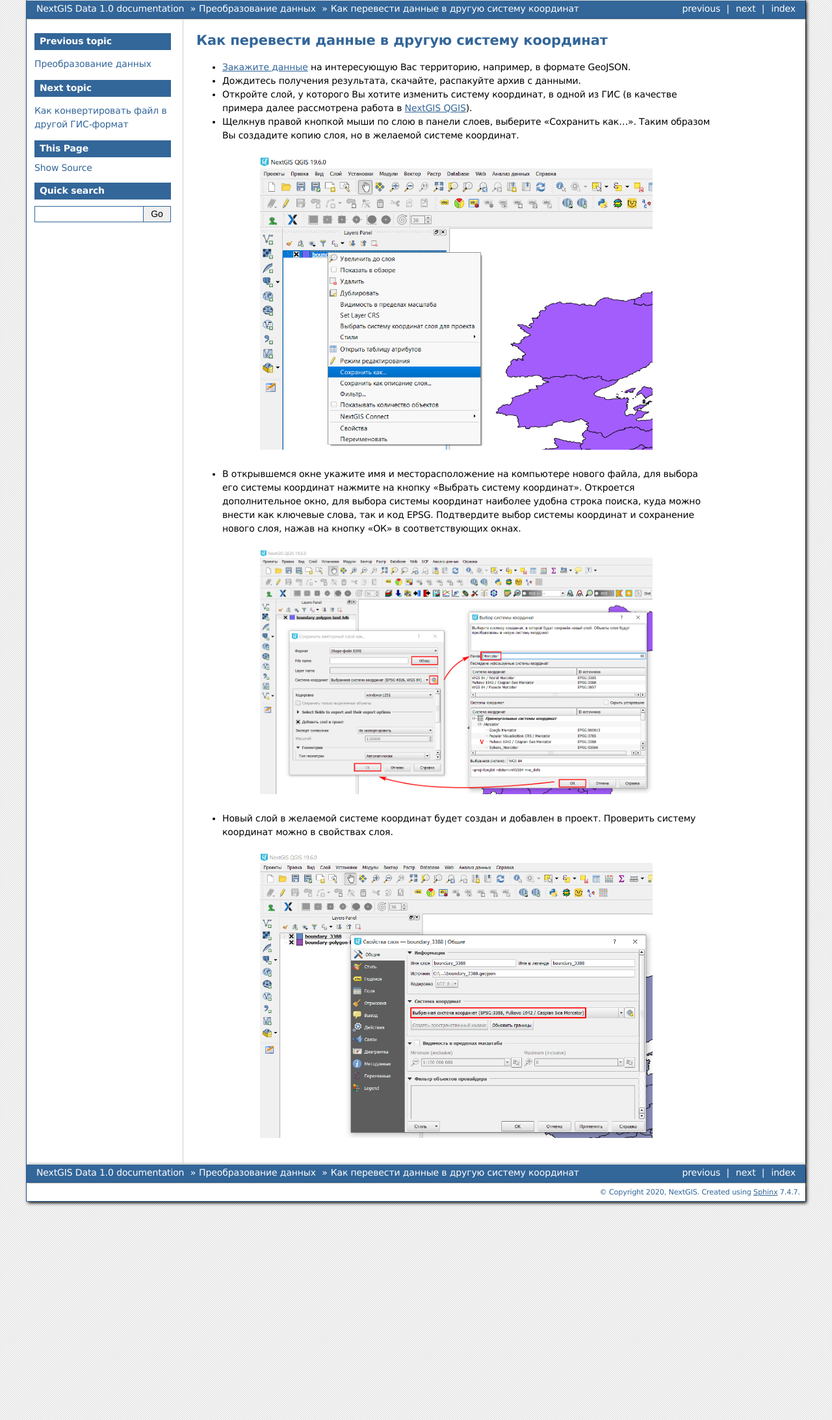
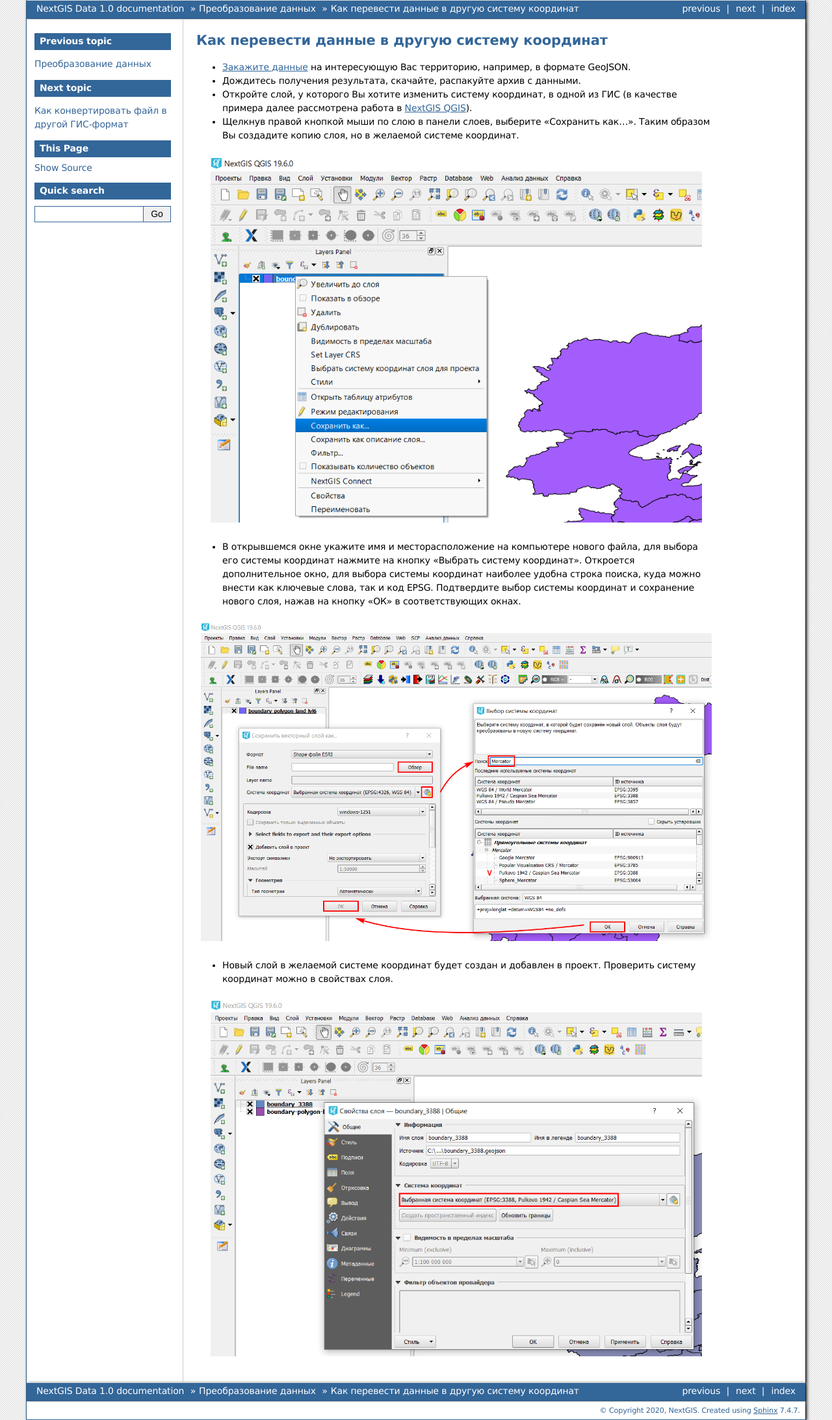
Before and after one commit to nextgis/docs_data, a Sphinx documentation site: the page built from source/cs_change.rst, in a window 1280 px wide. Shown: the whole page at 65% size. Built offline with Sphinx 7.4.7, drawn with Linux system fonts in a browser that asks for light colours; formulas are drawn with MathJax 3; pages that are not in the unit, such as notebooks, are missing from menus.

Commit message:
Update cs_change.rst
Change screenshot width

```diff
--- a/source/cs_change.rst
+++ b/source/cs_change.rst
@@ -1,7 +1,7 @@
 .. _data_cs_change:
 
 Как перевести данные в другую систему координат
-===========================
+====================================================
 
 * `Закажите данные <https://data.nextgis.com/ru/>`_ на интересующую Вас территорию, например, в формате GeoJSON.
 * Дождитесь получения результата, скачайте, распакуйте архив с данными.
@@ -11,18 +11,18 @@
 .. figure:: _static/cs_change1.png
    :name: cs_change1
    :align: center
-   :width: 16cm
+   :width: 20cm
 
 * В открывшемся окне укажите имя и месторасположение на компьютере нового файла, для выбора его системы координат нажмите на кнопку «Выбрать систему координат». Откроется дополнительное окно, для выбора системы координат наиболее удобна строка поиска, куда можно внести как ключевые слова, так и код EPSG. Подтвердите выбор системы координат и сохранение нового слоя, нажав на кнопку «ОК» в соответствующих окнах.
 
 .. figure:: _static/cs_change2.png
    :name: cs_change2
    :align: center
-   :width: 16cm
+   :width: 24cm
 
 * Новый слой в желаемой системе координат будет создан и добавлен в проект. Проверить систему координат можно в свойствах слоя.
 
 .. figure:: _static/cs_change3.png
    :name: cs_change3
    :align: center
-   :width: 16cm
+   :width: 20cm
```
